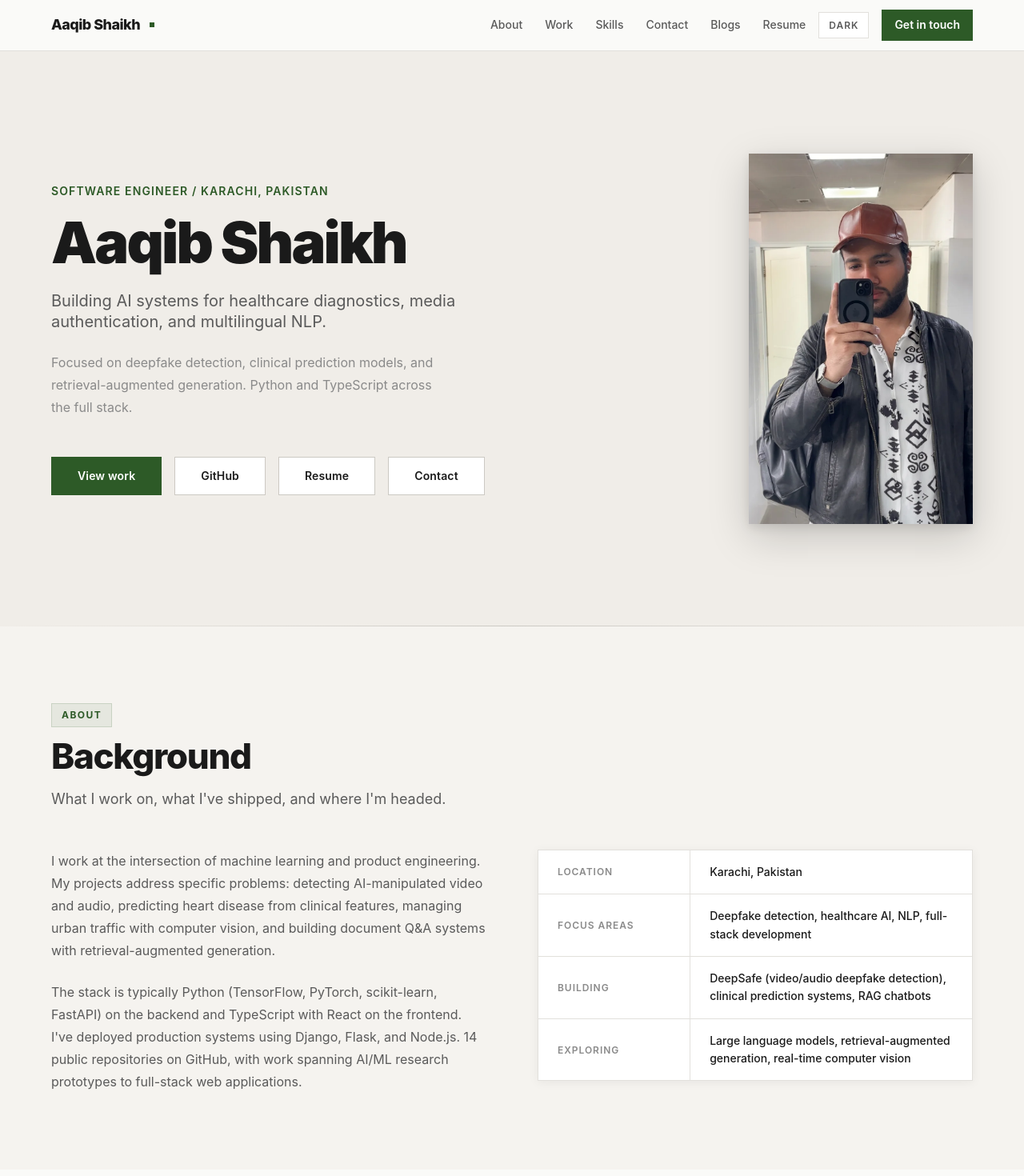
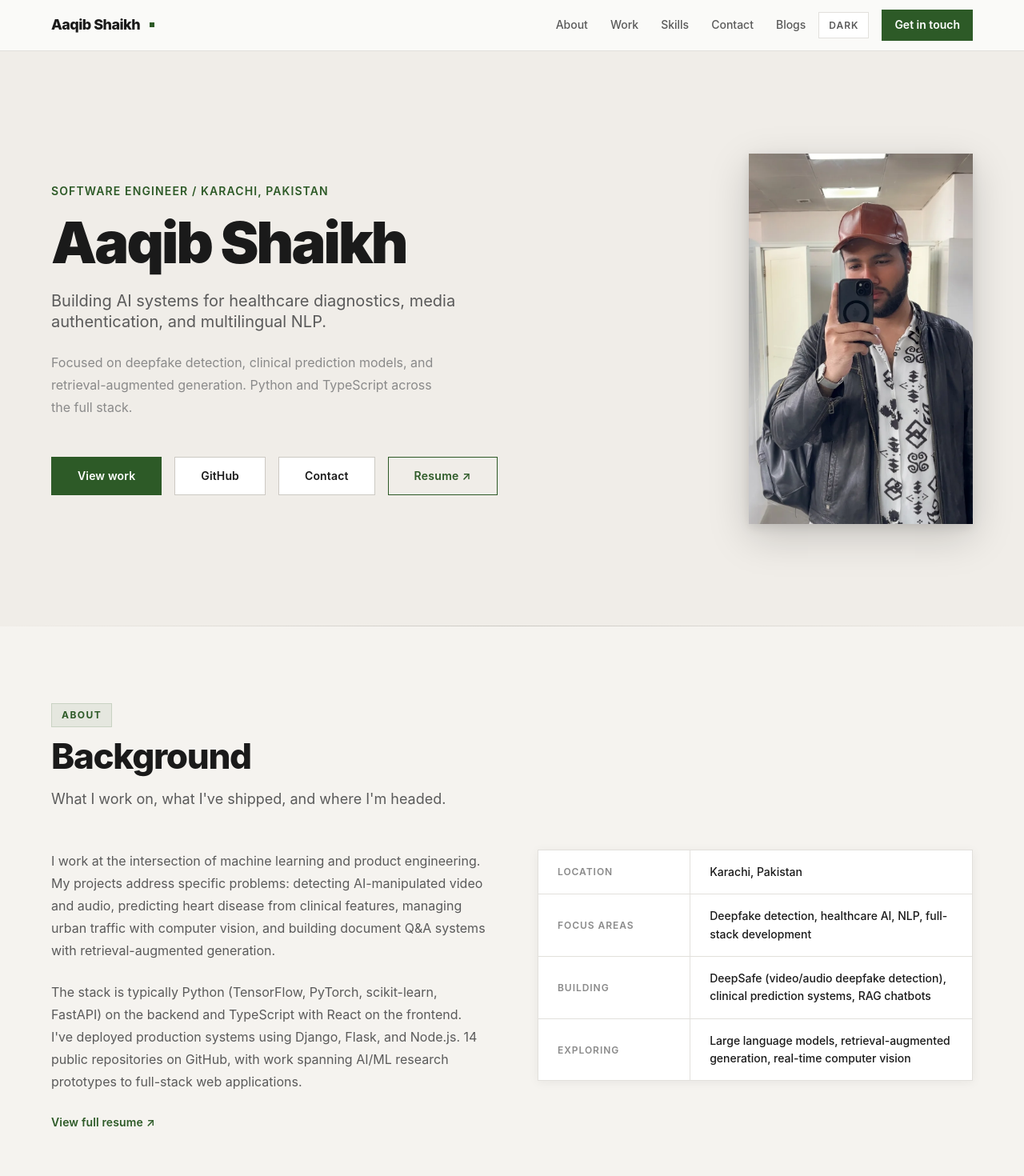
Before and after one commit to AaqibShaikh10/portfolio, a React (Vite) app: page / in a window 1280 px wide. Shown: the top 1470 px of the page at 80% size. Built offline with nearby package versions, Linux system fonts and the light colour scheme.

Commit message:
feat: add resume PDF with hero button and About section link

```diff
--- a/src/components/About.tsx
+++ b/src/components/About.tsx
@@ -47,6 +47,15 @@ export default function About({ profile }: AboutProps) {
                             {profile.public_repos} public repositories on GitHub, with work
                             spanning AI/ML research prototypes to full-stack web applications.
                         </p>
+                        <a
+                            href="/aaqib-resume.pdf"
+                            target="_blank"
+                            rel="noopener noreferrer"
+                            className="about-resume-link"
+                            aria-label="View full resume (opens PDF)"
+                        >
+                            View full resume ↗
+                        </a>
                     </div>
                     <div className="about-details">
                         <table>
--- a/src/components/Header.tsx
+++ b/src/components/Header.tsx
@@ -51,12 +51,6 @@ export default function Header() {
                         </a>
                     ))}
                     <Link to="/blog">Blogs</Link>
-                    <a
-                        href="/Aaqib-resume.pdf"
-                        download="Aaqib-Shaikh-Resume.pdf"
-                    >
-                        Resume
-                    </a>
                     <button
                         className="theme-toggle"
                         onClick={toggleTheme}
@@ -101,13 +95,6 @@ export default function Header() {
                 <Link to="/blog" onClick={() => setMenuOpen(false)}>
                     Blogs
                 </Link>
-                <a
-                    href="/Aaqib-resume.pdf"
-                    download="Aaqib-Shaikh-Resume.pdf"
-                    onClick={() => setMenuOpen(false)}
-                >
-                    Resume
-                </a>
                 <a href="/#contact" onClick={() => setMenuOpen(false)}>
                     Get in touch
                 </a>
--- a/src/components/Hero.tsx
+++ b/src/components/Hero.tsx
@@ -22,7 +22,7 @@ export default function Hero({ profile }: HeroProps) {
                             full stack.
                         </p>
                         <div className="hero-actions">
-                            <a href="#work" className="btn btn-primary">
+                            <a href="/#work" className="btn btn-primary">
                                 View work
                             </a>
                             <a
@@ -33,15 +33,17 @@ export default function Hero({ profile }: HeroProps) {
                             >
                                 GitHub
                             </a>
+                            <a href="/#contact" className="btn">
+                                Contact
+                            </a>
                             <a
-                                href="/Aaqib-resume.pdf"
-                                download="Aaqib-Shaikh-Resume.pdf"
-                                className="btn"
+                                href="/aaqib-resume.pdf"
+                                target="_blank"
+                                rel="noopener noreferrer"
+                                className="btn btn-resume"
+                                aria-label="View Aaqib Shaikh's resume (opens PDF)"
                             >
-                                Resume
-                            </a>
-                            <a href="#contact" className="btn">
-                                Contact
+                                Resume ↗
                             </a>
                         </div>
                     </div>
--- a/src/index.css
+++ b/src/index.css
@@ -547,6 +547,22 @@ table {
   font-size: var(--text-xs);
 }
 
+.btn-resume {
+  border-color: var(--color-accent);
+  color: var(--color-accent);
+  background-color: transparent;
+  letter-spacing: 0.02em;
+}
+
+.btn-resume:hover,
+.btn-resume:focus-visible {
+  background-color: var(--color-accent);
+  border-color: var(--color-accent);
+  color: white;
+  box-shadow: 0 4px 16px rgba(45, 90, 39, 0.25);
+}
+
+
 /* --- About --- */
 .about-content {
   display: grid;
@@ -562,9 +578,31 @@ table {
   margin-bottom: var(--space-5);
 }
 
-.about-text p:last-child {
-  margin-bottom: 0;
-}
+.about-text p:last-of-type {
+  margin-bottom: var(--space-5);
+}
+
+.about-resume-link {
+  display: inline-flex;
+  align-items: center;
+  gap: var(--space-1);
+  font-size: var(--text-sm);
+  font-weight: 600;
+  color: var(--color-accent);
+  text-decoration: none;
+  letter-spacing: 0.01em;
+  border-bottom: 1px solid transparent;
+  padding-bottom: 1px;
+  transition: border-color var(--duration-fast) var(--ease-out),
+    color var(--duration-fast) var(--ease-out);
+}
+
+.about-resume-link:hover,
+.about-resume-link:focus-visible {
+  color: var(--color-accent-hover);
+  border-bottom-color: var(--color-accent-hover);
+}
+
 
 .about-details {
   background-color: var(--color-bg-elevated);
```
Also changed, not shown: 1 other file (tests, documents, lock files or other folders).
